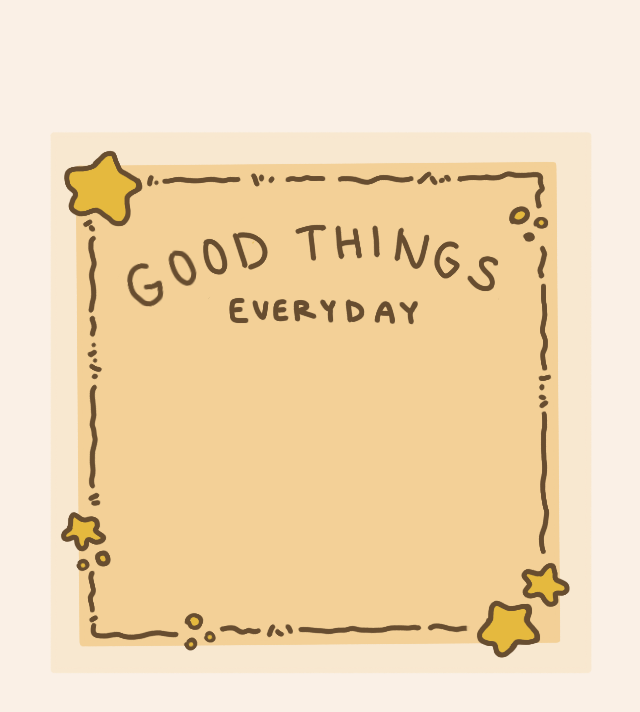
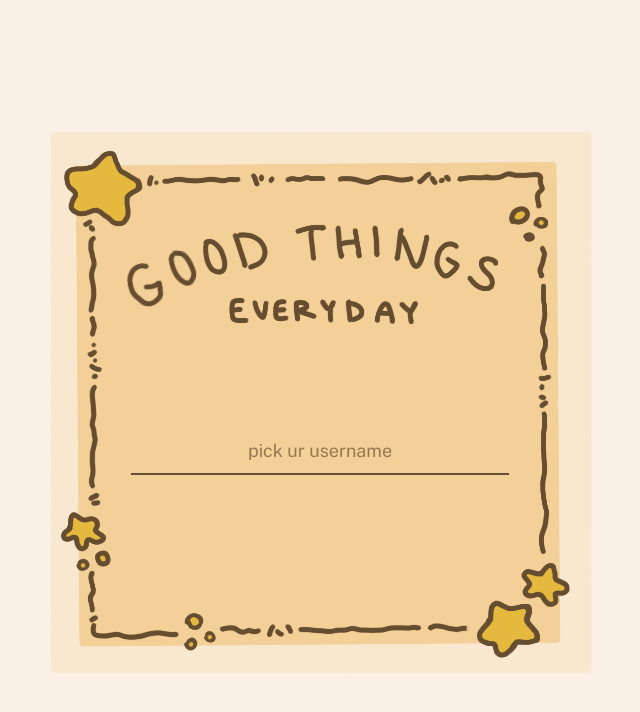
Before and after one commit to harshithamarepally/good-things-everyday, a Next.js app: page /signup in a window 1280 px wide. Shown: the top 712 px of the page, without its empty margins (320-960 px from the left). Built offline with nearby package versions, Linux system fonts and the light colour scheme.

Commit message:
basic username field for sign up page

```diff
--- a/src/app/signup/page.tsx
+++ b/src/app/signup/page.tsx
@@ -1,6 +1,10 @@
+"use client";
+
 import Image from "next/image";
+import { useState } from "react";
 
 export default function SignUpPage() {
+  const [username, setUsername] = useState("");
   return (
     <main className="flex min-h-screen flex-col items-center justify-center bg-background">
       <div className="relative flex h-[600px] w-[600px] items-center justify-center p-12">
@@ -13,6 +17,18 @@ export default function SignUpPage() {
             priority
           />
         </div>
+
+        <div className="relative z-10 flex w-full flex-col items-center gap-4 pt-10 text-center">
+          <form className="flex mt-16 w-3/4 flex-col gap-4">
+            <input
+              type="text"
+              placeholder="pick ur username"
+              value={username}
+              onChange={(e) => setUsername(e.target.value)}
+              className="border-b-2 border-[#634E34] bg-transparent py-2 text-center text-lg text-[#634E34] placeholder:text-[#967751] font-sans focus:outline-none"
+            />
+          </form>
+        </div>
       </div>
     </main>
   );
```
